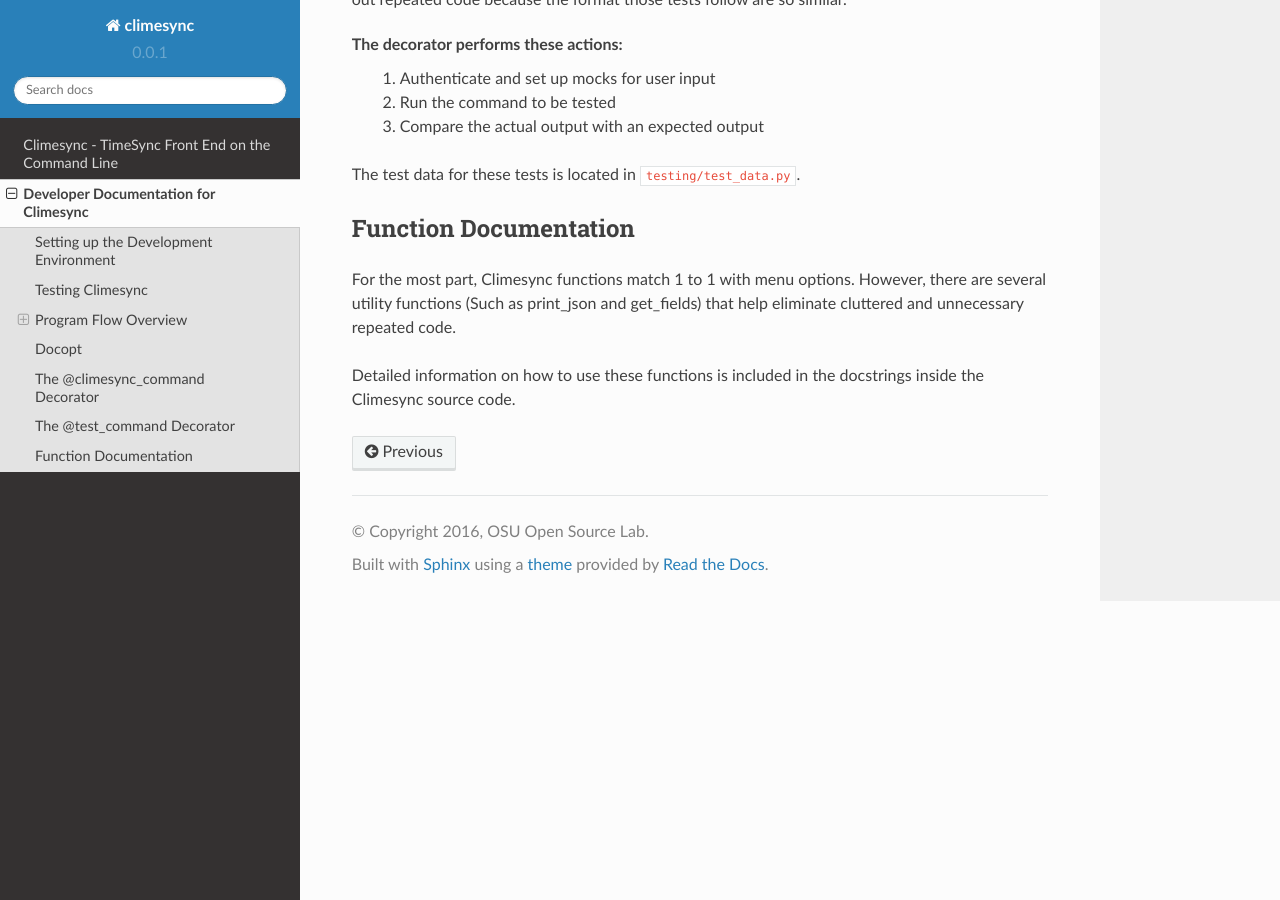
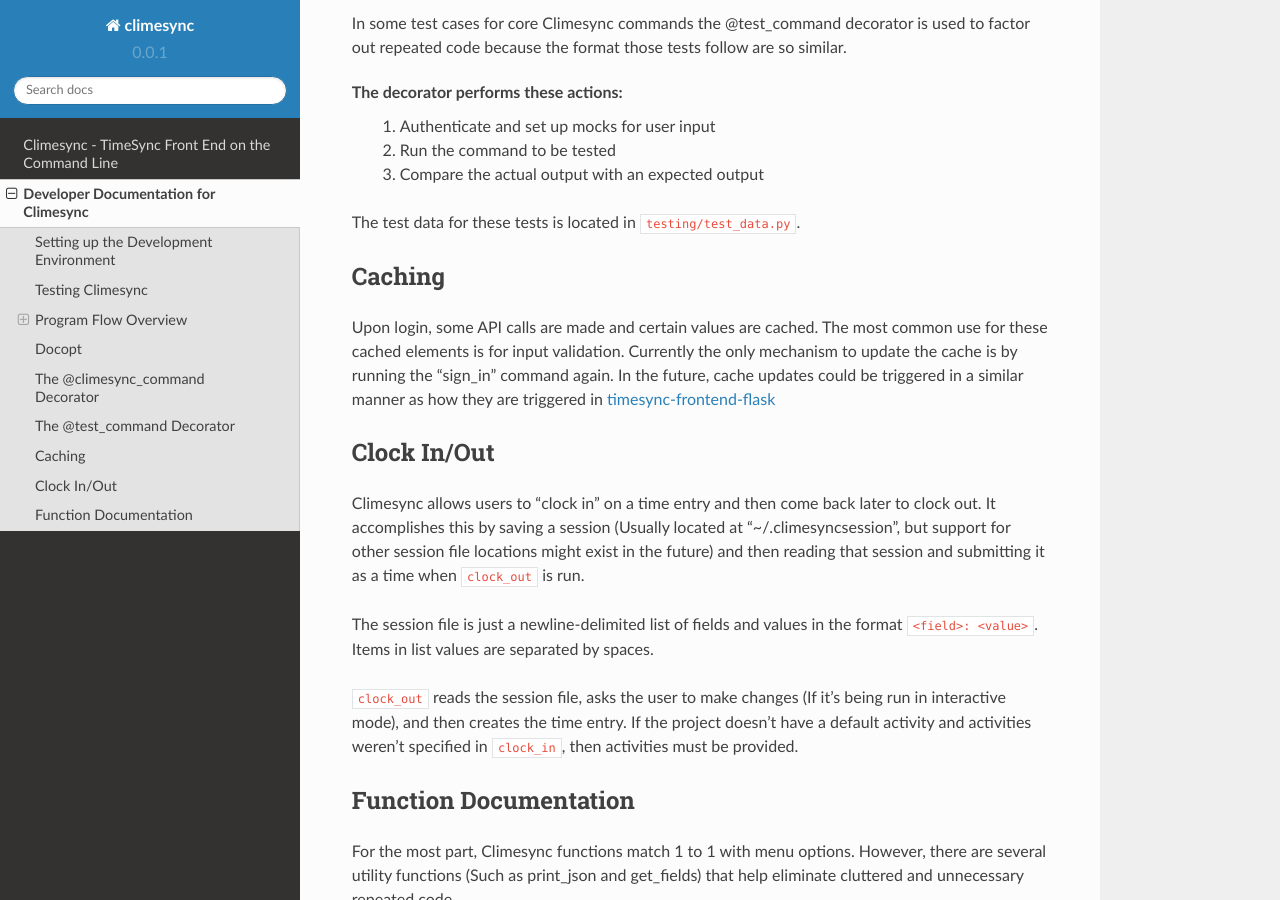
Before and after one commit to osuosl/climesync, a Sphinx documentation site: the page built from docs/source/dev.rst, in a window 1280 px wide and 900 px high, scrolled down 4017 px. Built offline with Sphinx 7.4.7 and the Read the Docs theme 2.0.0, drawn with Linux system fonts in a browser that asks for light colours; some of the changed text lies outside the part shown.

Commit message:
Added more details to developer docs

```diff
--- a/docs/source/dev.rst
+++ b/docs/source/dev.rst
@@ -227,6 +227,36 @@
 The test data for these tests is located in :code:`testing/test_data.py`.
 
 
+Caching
+-------
+
+Upon login, some API calls are made and certain values are cached. The most
+common use for these cached elements is for input validation. Currently the
+only mechanism to update the cache is by running the "sign_in" command again.
+In the future, cache updates could be triggered in a similar manner as how they
+are triggered in `timesync-frontend-flask`_
+
+.. _timesync-frontend-flask: https://github.com/osuosl/timesync-frontend-flask
+
+
+Clock In/Out
+------------
+
+Climesync allows users to "clock in" on a time entry and then come back later
+to clock out. It accomplishes this by saving a session (Usually located at
+"~/.climesyncsession", but support for other session file locations might exist
+in the future) and then reading that session and submitting it as a time when
+``clock_out`` is run.
+
+The session file is just a newline-delimited list of fields and values in the
+format ``<field>: <value>``. Items in list values are separated by spaces.
+
+``clock_out`` reads the session file, asks the user to make changes (If it's
+being run in interactive mode), and then creates the time entry. If the project
+doesn't have a default activity and activities weren't specified in
+``clock_in``, then activities must be provided.
+
+
 Function Documentation
 ----------------------
 
--- a/docs/source/usage.rst
+++ b/docs/source/usage.rst
@@ -16,6 +16,7 @@
 .. _OSU Open Source Lab's: http://www.osuosl.org/
 .. _TimeSync API: http://timesync.readthedocs.org/en/latest/
 
+
 Install Climesync
 -----------------
 
@@ -27,6 +28,7 @@
 
     $ git clone https://github.com/osuosl/climesync && cd climesync
     $ python setup.py install
+
 
 Running Climesync
 -----------------
@@ -50,6 +52,7 @@
 in the following order:
 
 **User input inside program > Command line arguments > Configuration file values**
+
 
 Interactive Mode
 -----------------
@@ -132,6 +135,7 @@
     **du**
         Delete a user
 
+
 Scripting Mode
 --------------
 
@@ -165,6 +169,7 @@
 
     $ climesync <command_name> --help
 
+
 Climesync Configuration
 -----------------------
 
```
Also changed, not shown: other parts of docs/source/dev.rst (+1 -1 lines).
